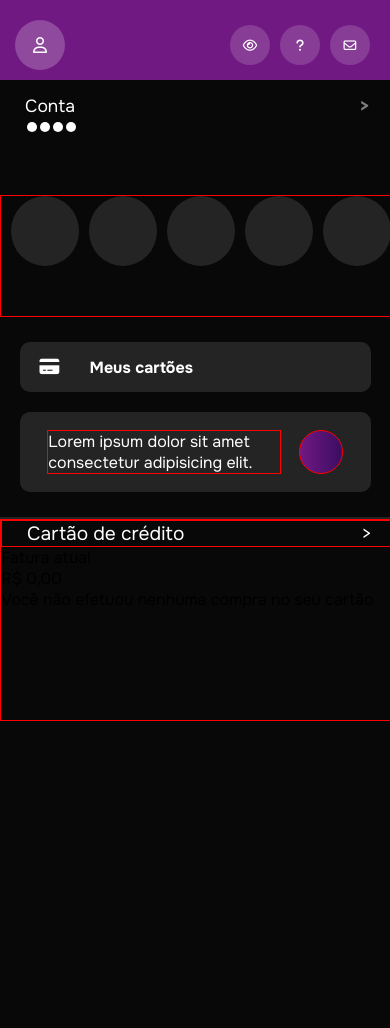
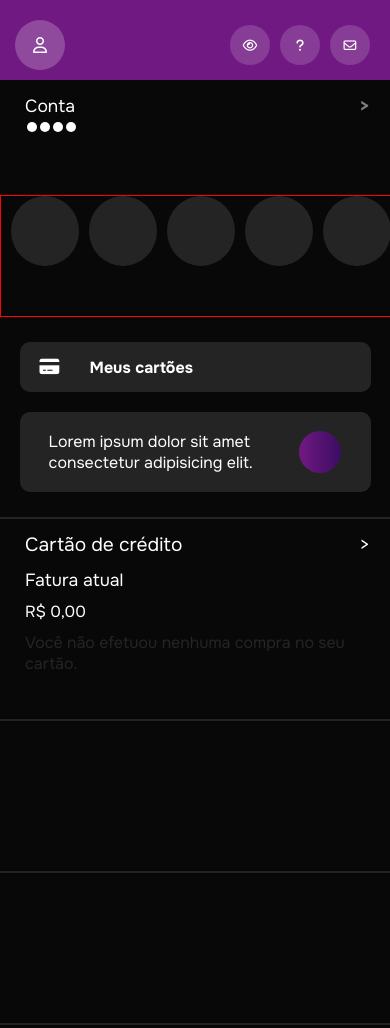
Before and after one commit to lucassantDev/moldeNubank, a plain HTML site: page index.html in a window 390 px wide. Shown: the top 1028 px of the page. Drawn offline with nearby package versions, Linux system fonts and the light colour scheme.

Commit message:
atualizacao do projeto - 2025-01-31

```diff
--- a/index.html
+++ b/index.html
@@ -106,12 +106,27 @@
             </div>
 
             <div id="tituloFatura-saldo">
-                <div> <p>Fatura atual</p> </div>
-                <div> <span>R$ 0,00</span></div>
-                <div><p>Você não efetuou nenhuma compra no seu cartão</p></div>
+                <div id="linha1"><p>Fatura atual</p> </div>
+                <div id="linha2"><span>R$ 0,00</span></div>
+                <div id="linha3"><p>Você não efetuou nenhuma compra no seu cartão.</p></div>
             </div>
         </div>
-   </div> <br>
+        <!-- FIM DIV FATURA -->
+        <div class="linha"></div>
+
+        <div class="Emprestimo-Planejamento">
+
+        </div>
+
+        <div class="linha"></div>
+
+        <div class="Emprestimo-Planejamento">
+
+        </div>
+
+        <div class="linha"></div>
+
+   </div>
 
 
 
--- a/style.css
+++ b/style.css
@@ -26,7 +26,7 @@ body{
 
     .telefone{
         width: 100%;
-        height: 150vh;
+        height: 350vh;
         background-color: #080808;
     }
 
@@ -195,12 +195,10 @@ body{
     #mensagem div:nth-of-type(1){
         width: 70%;
         height: 42;
-        border: 1px solid red;
         color: #ffffff;
     }
     .circuloMensagem{
         width: 42px;
-        border: 1px solid red;
         height: 42px;
         border-radius: 25px;
         background-image: linear-gradient(to left, #3b0d61, #711983);
@@ -218,12 +216,11 @@ body{
     #fatura{
         width: 100%;
         height: 200px;
-        border: 1px solid red;
     }
 
     #titulo-seta{
         width: 100%;
-        border: 1px solid red;
+        height: 50px;
         display: flex;
         align-items: center;
         justify-content: space-between;
@@ -236,6 +233,33 @@ body{
     }
 
     #tituloFatura-saldo{
+        width: 100%;
+        height: 150px;
+    }
+    #tituloFatura-saldo #linha1{
+        font-size: 1.1rem;
+        color: #ffffff;
+    }
+    #tituloFatura-saldo #linha2{
+        font-size: 1rem;
+        color: #ffffff;
+        margin-top: 10px;
+    }
+    #tituloFatura-saldo #linha3{
+        font-size: 1rem;
+        color: #313030b9;
+        margin-top: 10px;
 
     }
+    #tituloFatura-saldo div{
+        margin-left: 25px;
+        margin-right: 20px;
+    }
+    /* Fim do estilo -> fatura */
+
+    .Emprestimo-Planejamento{
+        width: 100%;
+        height: 150px;
+        /* border: 1px solid red; */
+    }
 }
```
